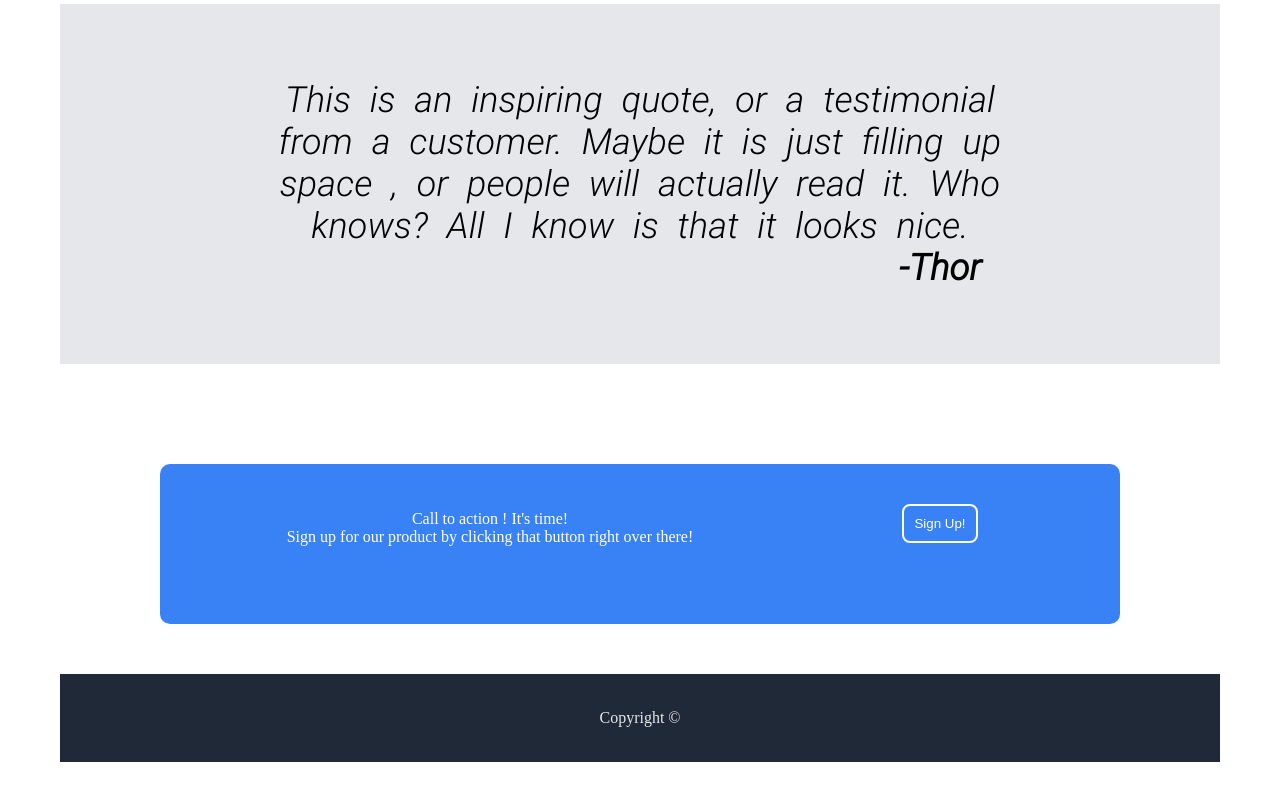
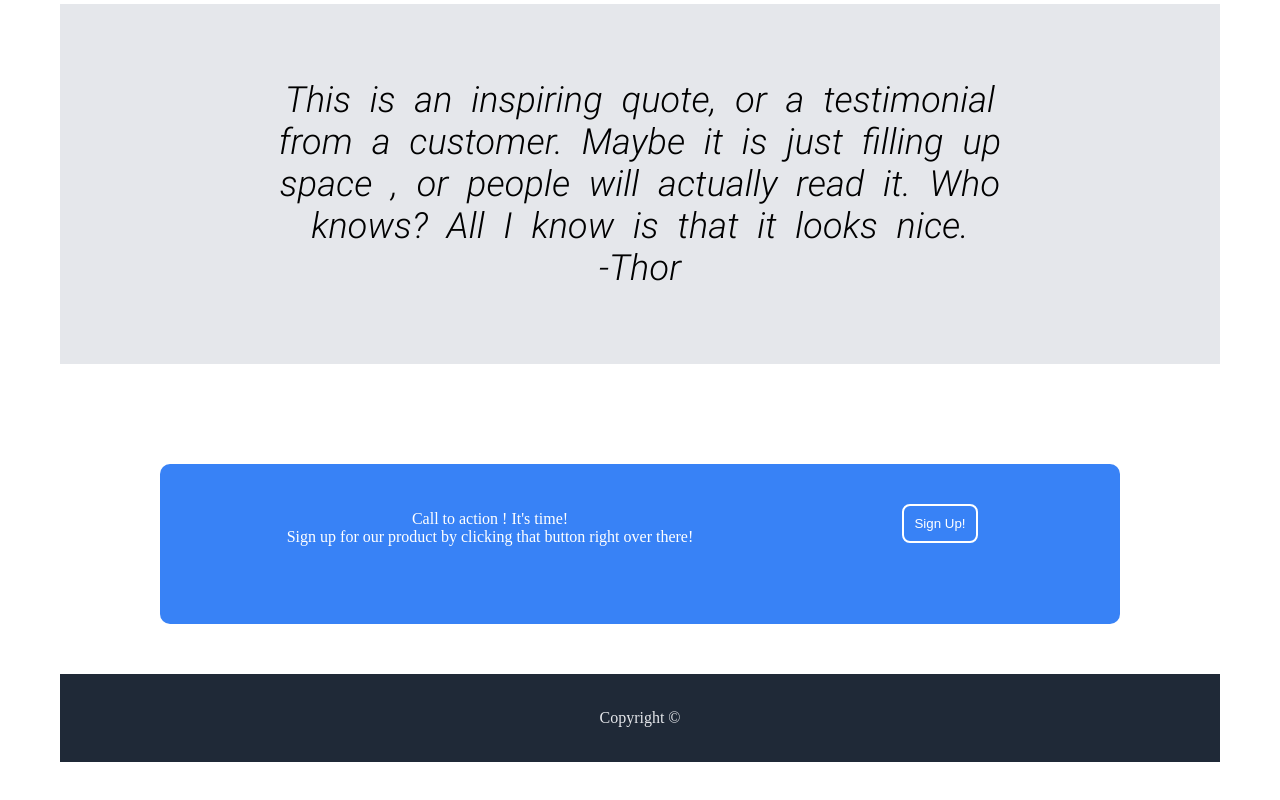
Before and after one commit to vicmoon/CSS_SITE, a plain HTML site: page index.html in a window 1280 px wide. Shown: the part 1007-1807 px from the top of the page. Drawn offline with Linux system fonts and the light colour scheme.

Commit message:
selector update

```diff
--- a/src/style.css
+++ b/src/style.css
@@ -166,7 +166,7 @@ small {
   font-family: "Roboto-LightItalic";
   font-size: 36px;
 }
-.quote-container small {
+.quote-container small .signature{
   position: relative;
   left: 300px;
   font-weight: bold;
```
